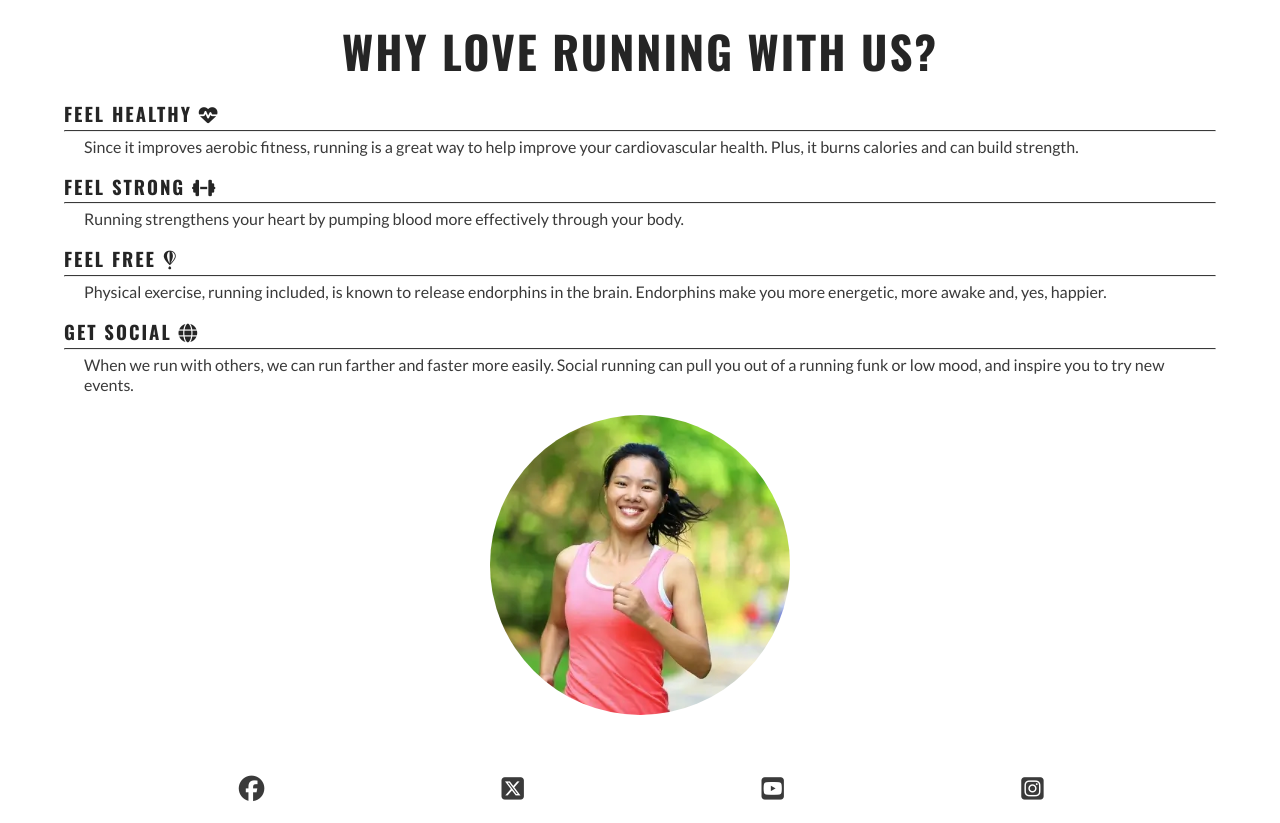
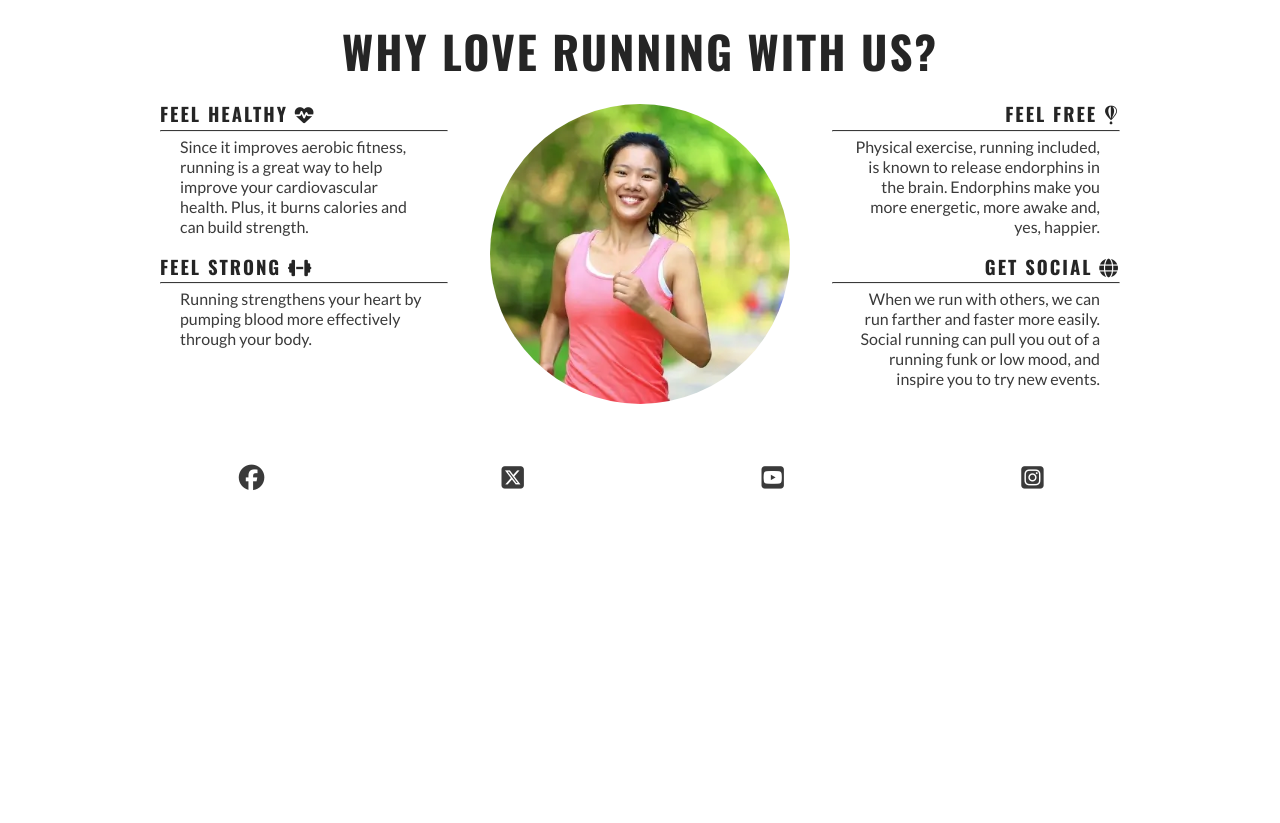
Before and after one commit to ShradhaSK/love-running, a plain HTML site: page index.html in a window 1280 px wide. Shown: the part 681-1504 px from the top of the page. After the commit the page ends 1193 px from the top, so only its background shows below. Drawn offline with nearby package versions, Linux system fonts and the light colour scheme.

Commit message:
aligned the reasons section for screens larger than 1200px

```diff
--- a/assets/css/style.css
+++ b/assets/css/style.css
@@ -219,6 +219,24 @@ hr {
         width: 300px;
         right: 50px;
     }
+
+    /* Reasons */
+    #benefits-physical,
+    #benefits-mental {
+        display: flex;
+        flex-direction: column;
+        width: 100%;
+    }
+
+    #benefits-physical div,
+    #benefits-mental div {
+        width: 75%;
+    }
+
+    #benefits-mental div {
+        text-align: end;
+        align-self: flex-end;
+    }
 }
 
 /* Media Query: Small laptops and larger */
@@ -227,3 +245,32 @@ hr {
         border-bottom: 1px solid #3a3a3a;
     }
 }
+
+/* Media Query: 1200px and larger */
+@media screen and (min-width: 1200px) {
+    #benefits {
+        display: flex;
+        flex-direction: row;
+    }
+
+    #benefits > div {
+        flex: 1;
+    }
+
+    #benefits-image {
+        order: 0;
+    }
+
+    #benefits-mental {
+        order: 1;
+    }
+
+    #benefits-mental > div {
+        align-self: flex-start;
+    }
+
+    #benefits-physical > div {
+        align-self: flex-end;
+    }
+
+}
```
